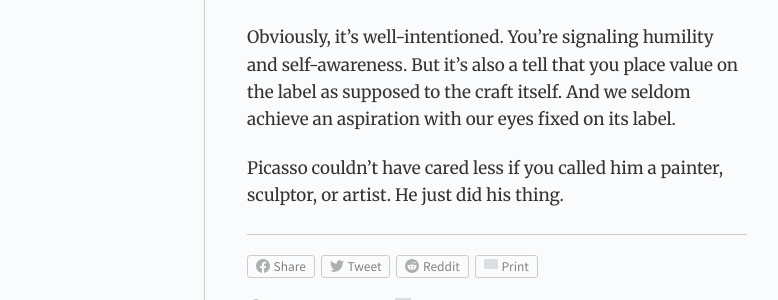
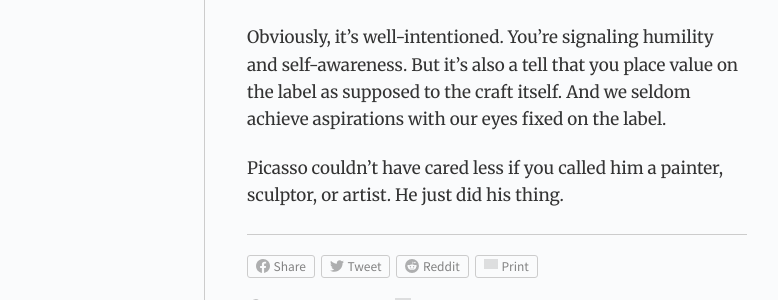
Before and after one commit to gdbroman/broman.blog, a Jekyll site: the page built from _posts/2020/2021-01-07-dont-aspire-be.md, in a window 1280 px wide. Shown: the part 297-597 px from the top of the page, without its empty margins (251-1029 px from the left). Built offline with Jekyll 4.4.1, drawn with Linux system fonts in a browser that asks for light colours; grey boxes are pictures that could not be loaded.

Commit message:
simplify

```diff
--- a/_posts/2020/2021-01-07-dont-aspire-be.md
+++ b/_posts/2020/2021-01-07-dont-aspire-be.md
@@ -7,6 +7,6 @@ Instead of saying you're an "aspiring musician" - play! Instead of saying you're
 
 This aspirational tic seems to be particularly common in creative fields where qualifications are vague. Never would anyone say they're an aspiring MD - you either are one, or *get away from the operating table!*
 
-Obviously, it’s well-intentioned. You’re signaling humility and self-awareness. But it's also a tell that you place value on the label as supposed to the craft itself. And we seldom achieve an aspiration with our eyes fixed on its label.
+Obviously, it’s well-intentioned. You’re signaling humility and self-awareness. But it's also a tell that you place value on the label as supposed to the craft itself. And we seldom achieve aspirations with our eyes fixed on the label.
 
 Picasso couldn't have cared less if you called him a painter, sculptor, or artist. He just did his thing.
```
